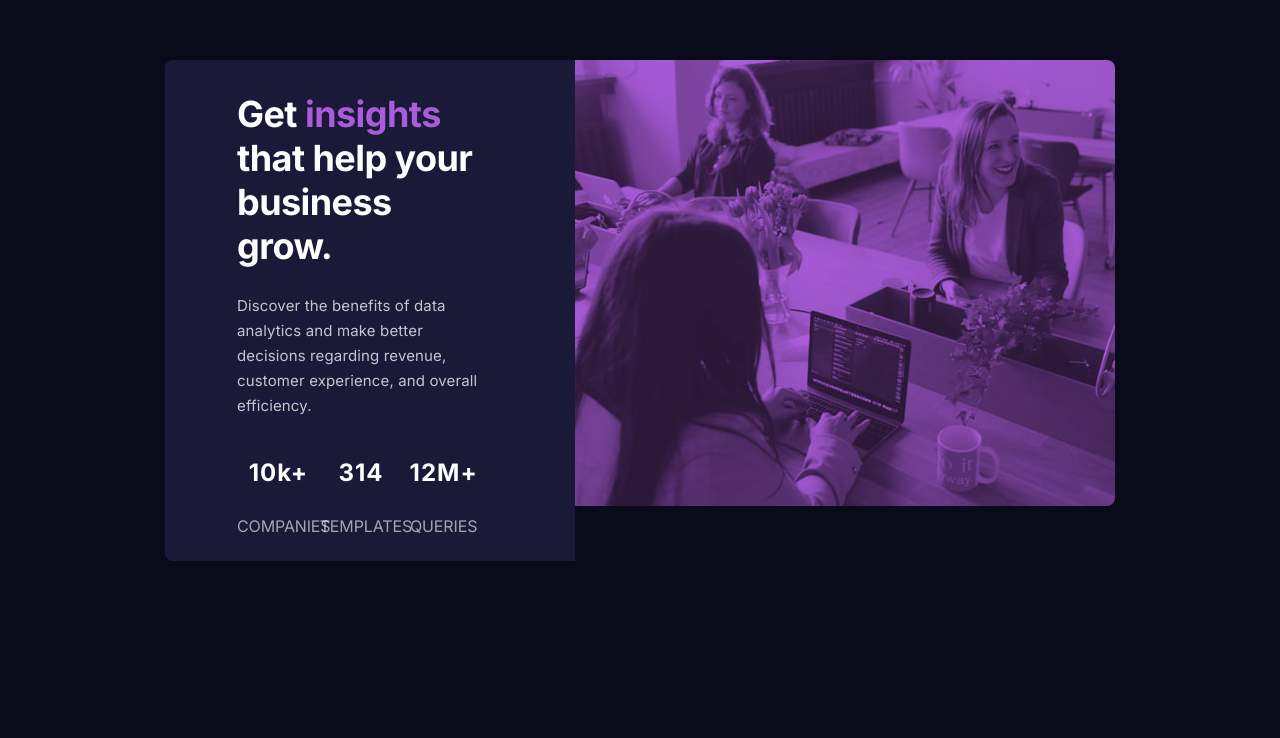
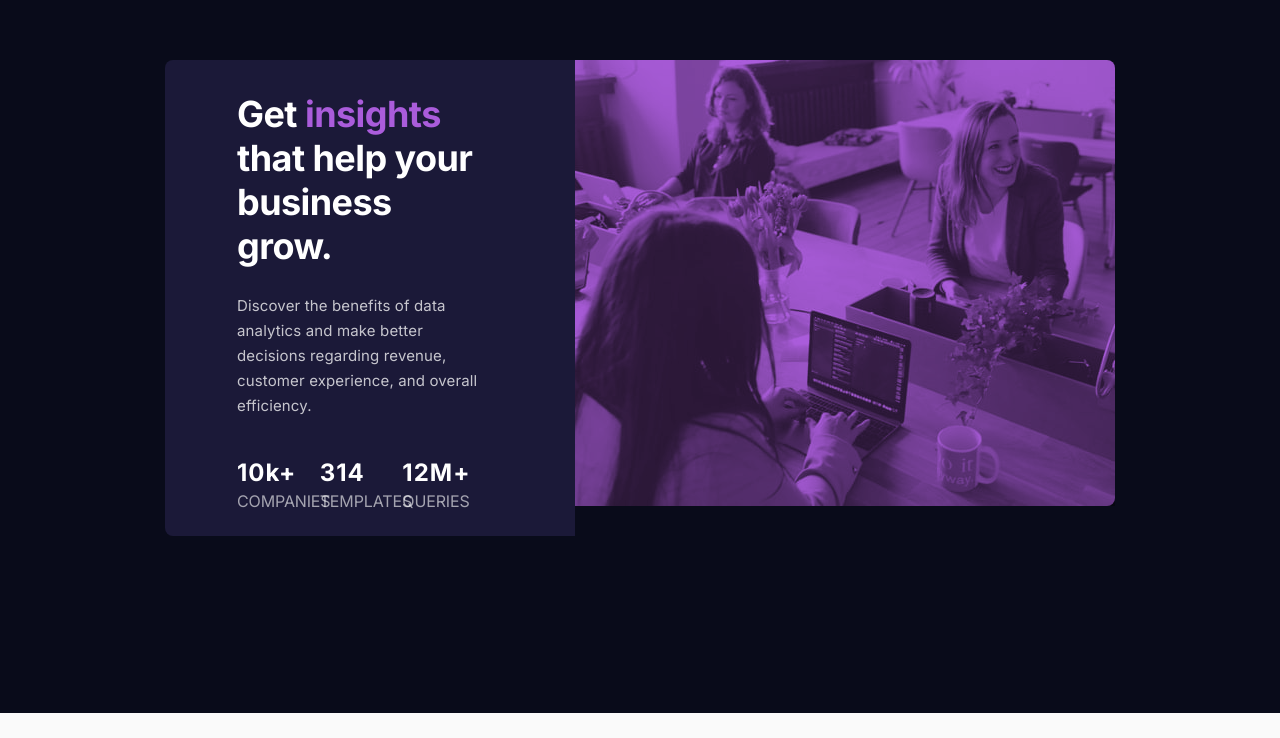
Before and after one commit to josuke0227/stats-preview-card-component, a React (Create React App) app: page / in a window 1280 px wide. Shown: the part 117-855 px from the top of the page. After the commit the page ends 830 px from the top, so only its background shows below. Built offline with nearby package versions, Linux system fonts and the light colour scheme.

Commit message:
Chagne text alignment side

```diff
--- a/src/components/FooterContent.jsx
+++ b/src/components/FooterContent.jsx
@@ -13,8 +13,7 @@ const useStyles = makeStyles(({ breakpoints }) => ({
     marginBottom: 0,
     letterSpacing: "1px",
     [breakpoints.up("md")]: {
-      marginBottom: "2.5rem",
-      textAlign: "center",
+      textAlign: "left",
     },
   },
   bodyWrapper: {
@@ -23,7 +22,7 @@ const useStyles = makeStyles(({ breakpoints }) => ({
     fontSize: "1.6rem",
     fontWeight: 500,
     [breakpoints.up("md")]: {
-      textAlign: "center",
+      textAlign: "left",
     },
   },
 }));
```
